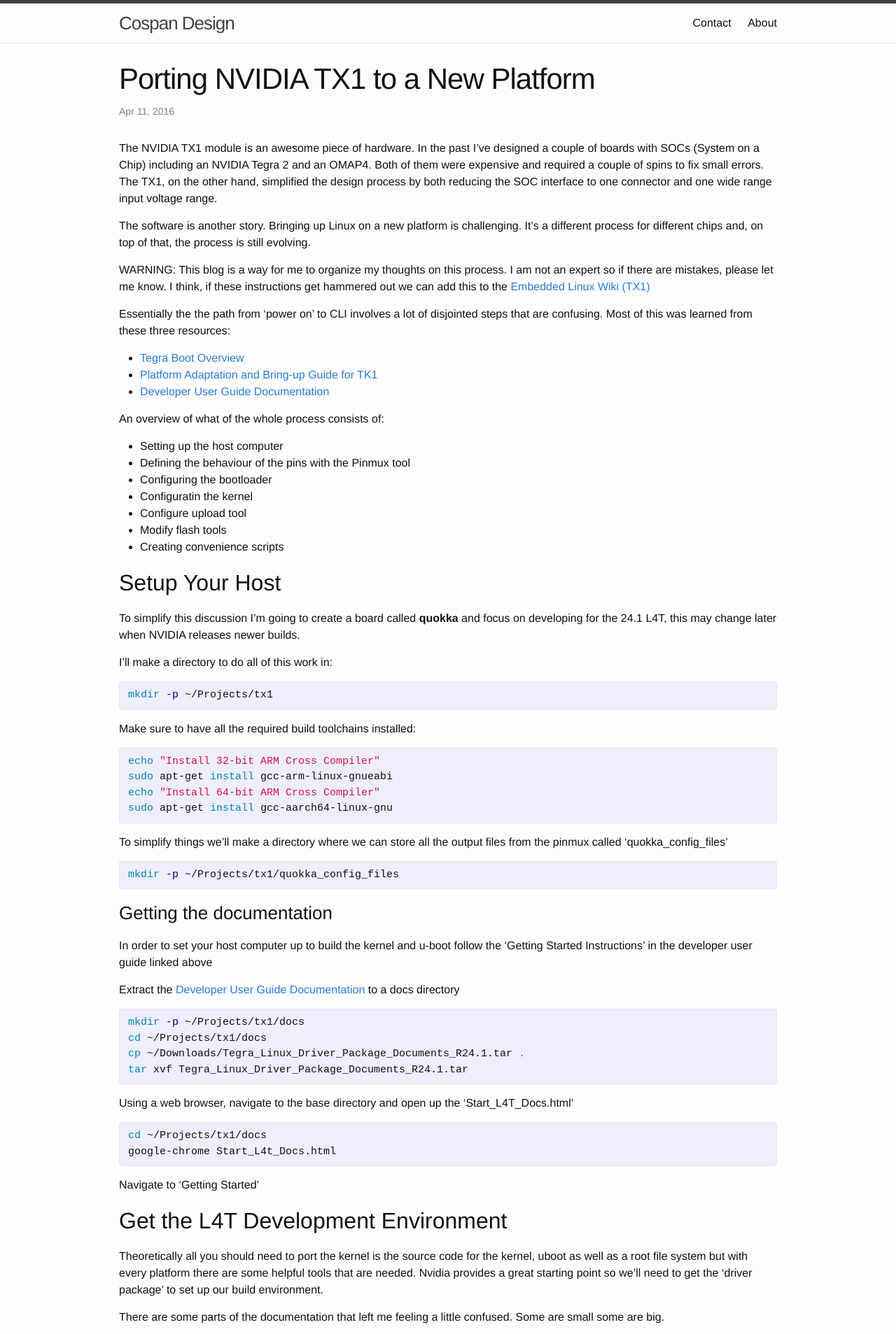
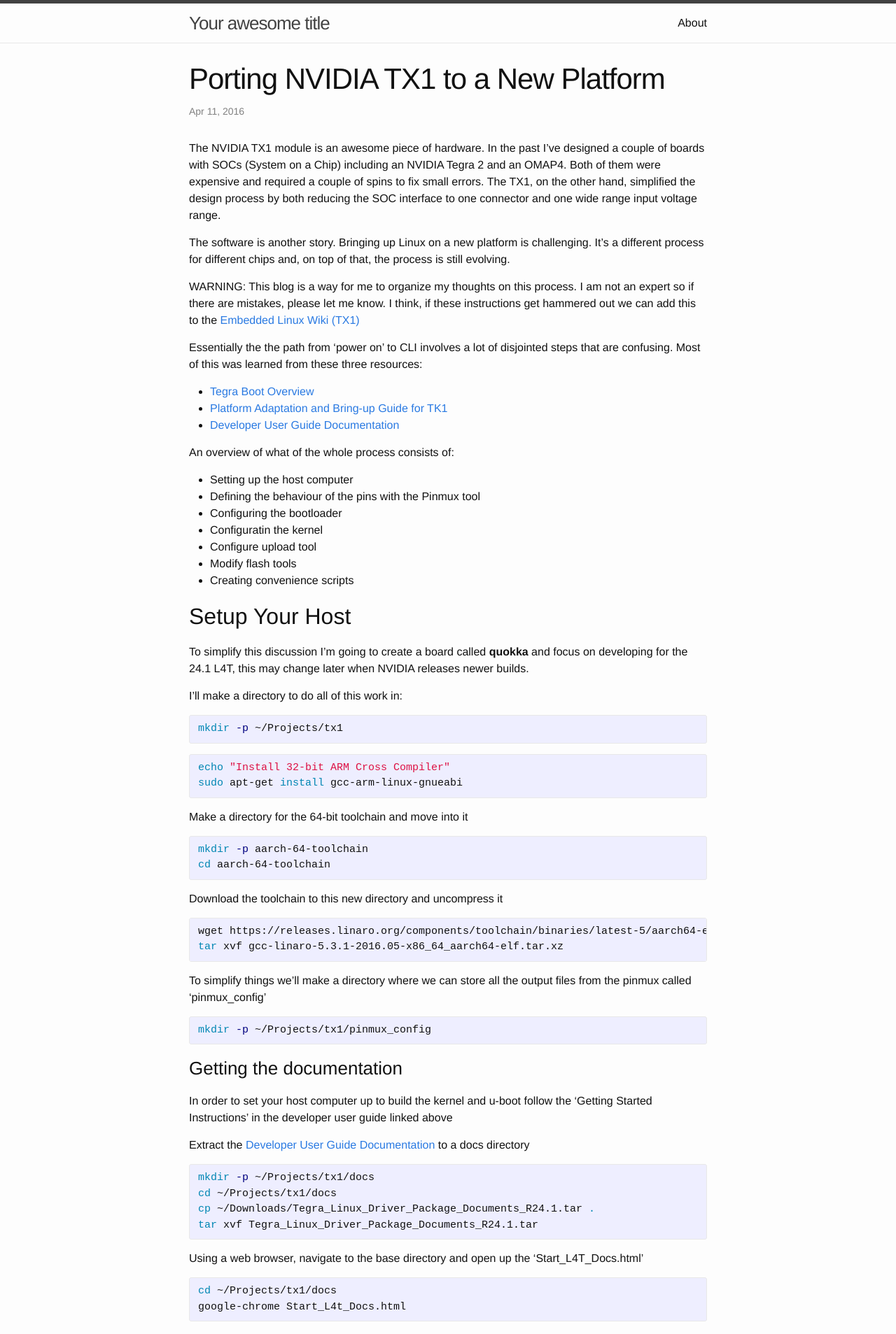
Before and after one commit to CospanDesign/cospandesign.github.io, a Jekyll site: the page built from _posts/2016-04-11-tx1-bringup.markdown, in a window 1280 px wide. Shown: the top 1907 px of the page at 70% size. Built offline with Jekyll 4.4.1, drawn with Linux system fonts in a browser that asks for light colours; some of the changed text lies outside the part shown.

Commit message:
Worked through bringin up the kernel for a new platform

```diff
--- a/_config.yml
+++ b/_config.yml
@@ -6,17 +6,16 @@
 # 'jekyll serve'. If you change this file, please restart the server process.
 
 # Site settings
-title: Cospan Design
-email: dave.mccoy@cospandesign.com
+title: Your awesome title
+email: your-email@domain.com
 description: > # this means to ignore newlines until "baseurl:"
-  Designing tools to simplify development and interaction with FPGAs
+  Write an awesome description for your new site here. You can edit this
+  line in _config.yml. It will appear in your document head meta (for
+  Google search results) and in your feed.xml site description.
 baseurl: "" # the subpath of your site, e.g. /blog
-url: "http://cospandesign.com" # the base hostname & protocol for your site
-twitter_username: cospandesign
-github_username:  cospan
-sass:
-  sass_dir: _sass
-include: ['_pages']
+url: "http://yourdomain.com" # the base hostname & protocol for your site
+twitter_username: jekyllrb
+github_username:  jekyll
 
 # Build settings
 markdown: kramdown
--- a/_posts/2016-04-11-tx1-bringup.markdown
+++ b/_posts/2016-04-11-tx1-bringup.markdown
@@ -38,20 +38,33 @@
 mkdir -p ~/Projects/tx1
 {% endhighlight %}
 
-Make sure to have all the required build toolchains installed:
-
 {% highlight bash %}
 echo "Install 32-bit ARM Cross Compiler"
 sudo apt-get install gcc-arm-linux-gnueabi
-echo "Install 64-bit ARM Cross Compiler"
-sudo apt-get install gcc-aarch64-linux-gnu
+{% endhighlight %}
+
+Make a directory for the 64-bit toolchain and move into it
+
+{% highlight bash %}
+mkdir -p aarch-64-toolchain
+cd aarch-64-toolchain
 {% endhighlight %}
 
 
-To simplify things we'll make a directory where we can store all the output files from the pinmux called 'quokka_config_files'
+Download the toolchain to this new directory and uncompress it
 
 {% highlight bash %}
-mkdir -p ~/Projects/tx1/quokka_config_files
+wget https://releases.linaro.org/components/toolchain/binaries/latest-5/aarch64-elf/gcc-linaro-5.3.1-2016.05-x86_64_aarch64-elf.tar.xz
+tar xvf gcc-linaro-5.3.1-2016.05-x86_64_aarch64-elf.tar.xz
+{% endhighlight %}
+
+
+
+
+To simplify things we'll make a directory where we can store all the output files from the pinmux called 'pinmux_config'
+
+{% highlight bash %}
+mkdir -p ~/Projects/tx1/pinmux_config
 {% endhighlight %}
 
 ### Getting the documentation
@@ -119,8 +132,34 @@
 
 {% highlight bash %}
 cd ~/Projects/tx1/Linux_for_Tegra
-./source_sync.sh -k tegra-l4t-r24.1.update-01
+./source_sync.sh -k l4t/l4t-r24.1
 {% endhighlight %}
+
+#### NOTE: How to select the correct Git Tag
+
+In the 'Building the NVIDIA kernel' section there is the following:
+
+To rebuild the kernel
+1. Get the kernel source by running the source_sync.sh script:
+{% highlight bash %}
+$ ./source_sync.sh -k
+{% endhighlight %}
+When prompted enter a ‘tag’ name, as provided in the release notes.
+—Or—
+Manually sync the sources, as follows:
+{% highlight bash %}
+$ cd <myworkspace>
+$ git clone git://nv-tegra.nvidia.com/linux-<lnx_ver>.git kernel_sources
+$ cd kernel_sources
+$ git checkout <release_tag>
+{% endhighlight %}
+
+Click on the 'release_tag' section and it will display the tag
+
+#### NOTE OF A NOTE:
+After following my notes and trying to create a branch for my board I ran into some issues and found it was better if I just checkout out the branch l4t/l4t-r24.1 instead of tegra-l4t-r24.1
+
+### Navigate to the kernel source and create a new  branch with the name of your board
 
 navigate to the kernel base and create a new branch called 'quokka'
 
@@ -136,8 +175,10 @@
 
 {% highlight bash %}
 cd ~/Projects/tx1/Linux_for_Tegra
-./source_sync.sh -u tegra-l4t-r24.1
+./source_sync.sh -u <release_tag>
 {% endhighlight %}
+
+### NOTE: The tag for u-boot is the same for the kernel
 
 navigate to the u-boot base and create a new branch called 'quokka'
 
@@ -193,10 +234,10 @@
 After you have made your changes to pinmux save the file as a CSV file called: 'quokka-2180.csv'
 
 ### Save the kernel pinmux dtsi file
-The spreadsheet will also generate a dtsi file that will be read by the kernel later on so we need to copy it to our 'quokka_config_files' folder we created earlier
+The spreadsheet will also generate a dtsi file that will be read by the kernel later on so we need to copy it to our 'pinmux_config' folder we created earlier
 
 {% highlight bash %}
-cd ~/Projects/tx1/quokka_config_files
+cd ~/Projects/tx1/pinmux_config
 cp ~/Downloads/tegra210-quokka-pinmux.dtsi .
 {% endhighlight %}
 
@@ -253,7 +294,7 @@
     },
     'quokka-2180': {
         # Custom board
-        'filename': '../quokka_config_files/quokka-2180.csv',
+        'filename': '../pinmux_config/quokka-2180.csv',
         'rsvd_base': 0,
         'soc': 'tegra210',
     },
@@ -283,7 +324,7 @@
 
 
 {% highlight bash %}
-cd ~/Projects/tx1/quokka_config_files
+cd ~/Projects/tx1/pinmux_config
 mv ~/Downloads/quokka-2180.csv .
 {% endhighlight %}
 
@@ -589,17 +630,23 @@
 {% highlight bash %}
 
 cd ~/Projects/tx1/Linux_for_Tegra/sources/u-boot_source/board/nvidia/quokka-2180
-echo "Change the filenames to reflect our board"
+
+echo "Change the board c file name to reflect our project filename"
 mv p2371-2180.c quokka-2180.c
-mv pinmux-config-p2371-2180.h pinmux-config-quokka-2180.h
+
+echo "Remove the current pinmux file with our pinmux file"
+rm pinmux-config-p2371-2180.h
+mv ../../../../../../pinmux-config-quokka-2180.h .
+
+echo "use sed to replace the reference to the previous board pinmux with our board pinmux"
+grep -rIl 'pinmux-config-p2371-2180.h' | xargs sed -i 's/pinmux-config-p2371-2180.h/pinmux-config-quokka2180.h/g'
+
 echo "Use grep to find the files with a certain string and use sed to replace the string with our board"
+grep -ril 'TARGET_P2371_2180' | xargs sed -i 's/TARGET_P2371_2180/TARGET_QUOKKA_2180/g'
 grep -rIl 'p2371-2180' | xargs sed -i 's/p2371-2180/quokka-2180/g'
 grep -rIl 'p2371_2180' | xargs sed -i 's/p2371_2180/quokka_2180/g'
 grep -rIl 'P2371_2180' | xargs sed -i 's/P2371_2180/QUOKKA_2180/g'
 {% endhighlight %}
-
-
-The pinmux-config-p2371-2180.h file is incorrec we need to replace it with the one we generated earlier or we can just pipe the output of the pinmux script to this file:
 
 
 {% highlight bash %}
@@ -610,14 +657,14 @@
 
 ### Modify Kconfig for the SOC
 
-When selecting an SOC like the Tegra 210 you the build configuration allows you to select certain compatible boards. We need to modify that configuration script to allow our board to be selected.
+When selecting an SOC like the Tegra 210 the build configuration allows you to select certain compatible boards. We need to modify that configuration script to allow our board to be selected.
 
 Go to the SOC folder and modify the Kconfig file
 
-< %highlight% bash>
+{% highlight bash %}
 cd ~/Projects/tx1/Linux_for_Tegra/sources/u-boot_source/arch/arm/mach-tegra/tegra210
 vim Kconfig
-< %endhighlight% >
+{% endhighlight %}
 
 Modify the file to tell the build system we have another option for the board
 
@@ -716,11 +763,11 @@
 {% highlight bash %}
 #! /bin/bash
 
-echo "Setting Environmental Variables..."
+"Setting Environmental Variables..."
 export ARCH=arm64
-export CROSS_COMPILE=aarch64-linux-gnu-
 export CROSS32CC=arm-linux-gnueabi-gcc
 export TX_BASE_DIR=${PWD}
+export CROSS_COMPILE=$TX_BASE_DIR/aarch-64-toolchain/gcc-linaro-5.3.1-2016.05-x86_64_aarch64-elf/bin/aarch64-elf-
 export TEGRA_UBOOT_OUT=$TX_BASE_DIR/Linux_for_Tegra/bootloader/t210ref/quokka-2180
 export ROOTFS_PATH=$TX_BASE_DIR/Linux_for_Tegra/rootfs
 export UBOOT_SOURCE=$TX_BASE_DIR/Linux_for_Tegra/sources/u-boot_source
@@ -729,6 +776,7 @@
 COMMAND="BUILD"
 
 #Parse the Inputs
+echo "Key: $1"
 
 while [[ $# > 0 ]]
 do
@@ -762,14 +810,13 @@
   echo "Re-Build"
   make mrproper
   make O=$TEGRA_UBOOT_OUT -j4 distclean
-  make O=$TEGRA_UBOOT_OUT -j4 quokka-2180_defconfig
+  make O=$TEGRA_UBOOT_OUT -j4 mit-uav-reva_defconfig
   make O=$TEGRA_UBOOT_OUT -j4
 fi
 if [ "$COMMAND" == "MENU" ]; then
   echo "Menu Config"
   make O=$TEGRA_UBOOT_OUT -j4 menuconfig
 fi
-
 {% endhighlight %}
 
 
@@ -832,7 +879,7 @@
 add the dtsi file created from the pinmux tool earlier to 'tegra210-platform' directory
 
 {% highlight bash %}
-cd ~/Projects/tx1/quokka_config_files
+cd ~/Projects/tx1/pinmux_config
 cp tegra210-quokka-pinmux.dtsi ~/Projects/tx1/Linux_for_Tegra/sources/kernel_source/arch/arm64/boot/dts/tegra210-platforms/
 {% endhighlight %}
 
@@ -933,11 +980,21 @@
 </pre>
 
 
+# Create a kernel board config file
+
+change to the config files for the boards and copy pre-existing configuration file
+{% highlight bash %}
+cd ~/Projects/tx1/Linux_for_Tegra/sources/kernel_source/arch/arm64/configs
+cp tegra21_defconfig mit_uav_reva_defconfig
+{% endhighlight %}
+
+Now modify the file so that it
+
 # Modify Flash Tools
 
-The flash tools are configured to install the bootloader and kernel to the board.
+The flash tools are configured to install the bootloader and kernel to the board, in order to adapt our board, we'll do the following
 
-  * Copy and modify exiting extlinux.conf\* files to describe medium dependent boot configuration to the bootloader
+  * Copy and modify existing extlinux.conf\* files to describe medium (sdmmc, usb, etc...) dependent boot configuration to the bootloader
   * Copy and modify the medium independent flash configuration file: quokka-2180.conf
   * Create a board configuration file
 
@@ -1007,7 +1064,6 @@
 {% highlight bash %}
 cd ~/Projects/tx1/Linux_for_Tegra/bootloader/t210ref/cfg
 cp board_config_p2597-devkit.xml board_config_quokka.xml
-vim quokka-2180/extlinux.conf.emmc
 {% endhighlight %}
 
 ## Create a flash configuration file for the flash tool
--- a/css/main.scss
+++ b/css/main.scss
@@ -23,7 +23,7 @@
 $grey-color-dark:  darken($grey-color, 25%);
 
 // Width of the content area
-$content-width:    1000px;
+$content-width:    800px;
 
 $on-palm:          600px;
 $on-laptop:        800px;
```
Also changed, not shown: other parts of _posts/2016-04-11-tx1-bringup.markdown (+8 -8 lines), about.md (+9 -1 lines), 1 other file.
